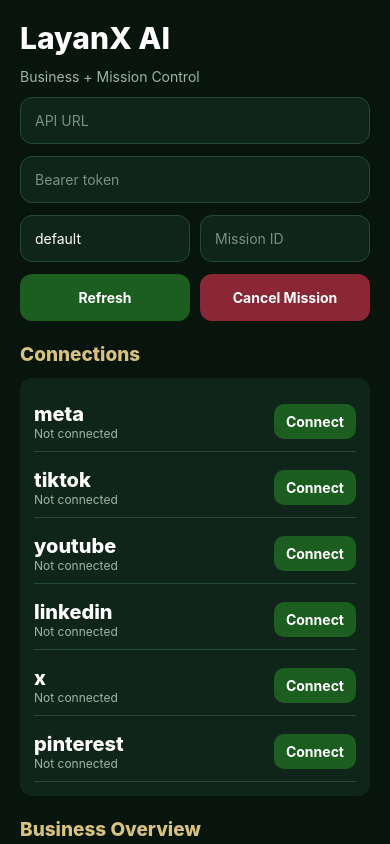
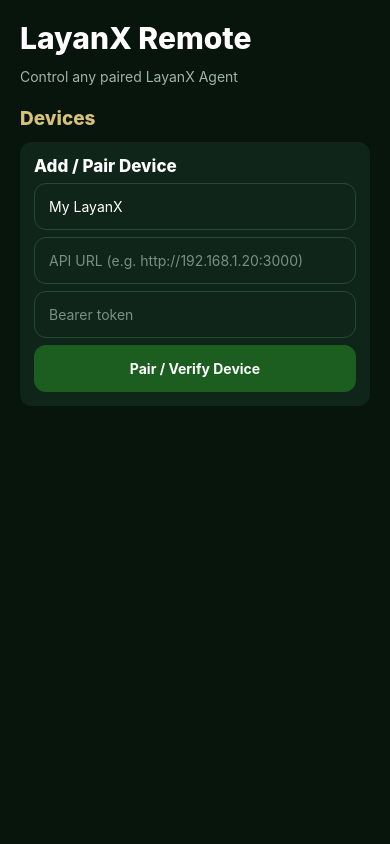
Before and after one commit to aswar0yousef-design/Layanx-Ai, a React Native app in the folder mobile/: screen / in a window 390 px wide. Built offline with nearby package versions, Linux system fonts and the light colour scheme.

Commit message:
feat: support multiple paired LayanX devices

```diff
--- a/mobile/App.tsx
+++ b/mobile/App.tsx
@@ -1,36 +1,72 @@
 import React,{useEffect,useMemo,useState}from"react";
-import{Linking,Pressable,SafeAreaView,ScrollView,StyleSheet,Text,TextInput,View}from"react-native";
+import{Pressable,SafeAreaView,ScrollView,StyleSheet,Text,TextInput,View}from"react-native";
 import*as SecureStore from"expo-secure-store";
-import{LayanXApi,MissionEvent}from"./src/api";
-const K={url:"layanx.url",token:"layanx.token",project:"layanx.project",mission:"layanx.mission"};
+import{DeviceIdentity,LayanXApi,MissionEvent}from"./src/api";
+
+type Device={name:string;url:string;token:string;deviceId:string};
+const K={devices:"layanx.devices",selected:"layanx.selected",project:"layanx.project",mission:"layanx.mission"};
+
 export default function App(){
- const[url,setUrl]=useState(""),[token,setToken]=useState(""),[project,setProject]=useState("default"),[mission,setMission]=useState(""),[events,setEvents]=useState<MissionEvent[]>([]);
- const[session,setSession]=useState<any>(null),[business,setBusiness]=useState<any>(null),[ads,setAds]=useState<any>(null),[connections,setConnections]=useState<any[]>([]),[error,setError]=useState("");
- useEffect(()=>{(async()=>{setUrl(await SecureStore.getItemAsync(K.url)||"");setToken(await SecureStore.getItemAsync(K.token)||"");setProject(await SecureStore.getItemAsync(K.project)||"default");setMission(await SecureStore.getItemAsync(K.mission)||"")})()},[]);
- const api=useMemo(()=>url&&token?new LayanXApi(url,token):null,[url,token]);
- async function save(){await Promise.all([SecureStore.setItemAsync(K.url,url.trim()),SecureStore.setItemAsync(K.token,token.trim()),SecureStore.setItemAsync(K.project,project.trim()),SecureStore.setItemAsync(K.mission,mission.trim())])}
- async function refresh(){if(!api)return;setError("");try{await save();const[b,a,oc]=await Promise.all([api.business(),api.ads(),api.oauthConnections()]);setBusiness(b.business);setAds(a.dashboard);setConnections(oc.connections??[]);setSession(await api.session(project.trim(),mission.trim()||undefined));if(mission.trim())setEvents((await api.events(project.trim(),mission.trim())).events)}catch(e){setError(e instanceof Error?e.message:"Request failed")}}
- async function connect(provider:string){if(!api)return;setError("");try{const r=await api.oauthConnect(provider,project.trim()||"default");await Linking.openURL(r.authorizationUrl);}catch(e){setError(e instanceof Error?e.message:"Connection failed")}}
- async function cancel(){if(!api||!mission.trim())return;setError("");try{await api.cancel(project.trim(),mission.trim());await refresh()}catch(e){setError(e instanceof Error?e.message:"Cancel failed")}}
+ const[devices,setDevices]=useState<Device[]>([]),[selected,setSelected]=useState(0),[deviceName,setDeviceName]=useState("My LayanX"),[deviceUrl,setDeviceUrl]=useState(""),[deviceToken,setDeviceToken]=useState("");
+ const[project,setProject]=useState("default"),[mission,setMission]=useState(""),[events,setEvents]=useState<MissionEvent[]>([]);
+ const[session,setSession]=useState<any>(null),[business,setBusiness]=useState<any>(null),[ads,setAds]=useState<any>(null),[connections,setConnections]=useState<any[]>([]),[error,setError]=useState(""),[status,setStatus]=useState("Not connected");
+ useEffect(()=>{(async()=>{try{
+   const raw=await SecureStore.getItemAsync(K.devices);const saved=raw?JSON.parse(raw):[];
+   setDevices(Array.isArray(saved)?saved:[]);
+   setSelected(Number(await SecureStore.getItemAsync(K.selected)||"0"));
+   setProject(await SecureStore.getItemAsync(K.project)||"default");setMission(await SecureStore.getItemAsync(K.mission)||"");
+ }catch(e){setError("Could not load saved devices")}})()},[]);
+ const device=devices[selected];
+ const api=useMemo(()=>device?new LayanXApi(device.url,device.token):null,[device]);
+ async function persist(next=devices,nextSelected=selected){await SecureStore.setItemAsync(K.devices,JSON.stringify(next));await SecureStore.setItemAsync(K.selected,String(nextSelected));await SecureStore.setItemAsync(K.project,project.trim());await SecureStore.setItemAsync(K.mission,mission.trim())}
+ async function addDevice(){
+   setError("");setStatus("Pairing…");
+   if(!deviceUrl.trim()||!deviceToken.trim()){setError("Device URL and token are required");return}
+   try{
+     const candidate=new LayanXApi(deviceUrl.trim().replace(/\/$/,""),deviceToken.trim());
+     const identity=(await candidate.identity()).device;
+     const d:Device={name:deviceName.trim()||identity.name,url:deviceUrl.trim().replace(/\/$/,""),token:deviceToken.trim(),deviceId:identity.deviceId};
+     const index=devices.findIndex(x=>x.deviceId===d.deviceId);const next=[...devices];
+     if(index>=0)next[index]=d;else next.push(d);
+     const nextSelected=index>=0?index:next.length-1;
+     setDevices(next);setSelected(nextSelected);setDeviceName("");setDeviceUrl("");setDeviceToken("");await persist(next,nextSelected);
+     setStatus("Paired: "+d.name);
+   }catch(e){setStatus("Pairing failed");setError(e instanceof Error?e.message:"Unable to pair device")}
+ }
+ async function refresh(){
+   if(!api){setError("Add a LayanX device first");return}
+   setError("");setStatus("Connecting…");
+   try{
+    await persist();const id=await api.identity();setStatus("🟢 "+id.device.name+" · "+id.device.deviceId);
+    const[b,a,oc]=await Promise.all([api.business(),api.ads(),api.oauthConnections()]);
+    setBusiness(b.business);setAds(a.dashboard);setConnections(oc.connections??[]);
+    setSession(await api.session(project.trim(),mission.trim()||undefined));
+    if(mission.trim())setEvents((await api.events(project.trim(),mission.trim())).events);
+   }catch(e){setStatus("🔴 Connection failed");setError(e instanceof Error?e.message:"Request failed")}
+ }
+ async function cancel(){if(!api||!mission.trim())return;try{await api.cancel(project.trim(),mission.trim());await refresh()}catch(e){setError(e instanceof Error?e.message:"Cancel failed")}}
+ function select(i:number){setSelected(i);setStatus("Selected: "+devices[i].name);void persist(devices,i)}
  return <SafeAreaView style={s.safe}><ScrollView contentContainerStyle={s.container}>
-  <Text style={s.title}>LayanX AI</Text><Text style={s.sub}>Business + Mission Control</Text>
-  <TextInput style={s.input} placeholder="API URL" placeholderTextColor="#799083" autoCapitalize="none" value={url} onChangeText={setUrl}/>
-  <TextInput style={s.input} placeholder="Bearer token" placeholderTextColor="#799083" secureTextEntry value={token} onChangeText={setToken}/>
-  <View style={s.row}><TextInput style={[s.input,s.half]} placeholder="Project ID" placeholderTextColor="#799083" value={project} onChangeText={setProject}/><TextInput style={[s.input,s.half]} placeholder="Mission ID" placeholderTextColor="#799083" value={mission} onChangeText={setMission}/></View>
-  <View style={s.row}><Pressable style={s.btn} onPress={refresh}><Text style={s.bt}>Refresh</Text></Pressable><Pressable style={s.danger} onPress={cancel}><Text style={s.bt}>Cancel Mission</Text></Pressable></View>
-  {!!error&&<Text style={s.err}>{error}</Text>}
-  <Text style={s.section}>Connections</Text>
-  <View style={s.card}>
-   {["meta","tiktok","youtube","linkedin","x","pinterest"].map(provider=>{const current=connections.find(x=>x.provider===provider);return <View style={s.connection} key={provider}><View style={{flex:1}}><Text style={s.big}>{provider}</Text><Text style={s.muted}>{current?current.accountId+" · connected":"Not connected"}</Text></View><Pressable style={s.smallBtn} onPress={()=>connect(provider)}><Text style={s.bt}>{current?"Reconnect":"Connect"}</Text></Pressable></View>})}
+  <Text style={s.title}>LayanX Remote</Text><Text style={s.sub}>Control any paired LayanX Agent</Text>
+  <Text style={s.section}>Devices</Text>
+  {devices.map((d,i)=><Pressable key={d.deviceId} style={[s.card,i===selected&&s.selected]} onPress={()=>select(i)}><Text style={s.big}>{i===selected?"✓ ":""}{d.name}</Text><Text style={s.muted}>{d.deviceId} · {d.url}</Text></Pressable>)}
+  <View style={s.card}><Text style={s.big}>Add / Pair Device</Text>
+   <TextInput style={s.input} placeholder="Device name" placeholderTextColor="#799083" value={deviceName} onChangeText={setDeviceName}/>
+   <TextInput style={s.input} placeholder="API URL (e.g. http://192.168.1.20:3000)" placeholderTextColor="#799083" autoCapitalize="none" value={deviceUrl} onChangeText={setDeviceUrl}/>
+   <TextInput style={s.input} placeholder="Bearer token" placeholderTextColor="#799083" secureTextEntry value={deviceToken} onChangeText={setDeviceToken}/>
+   <Pressable style={s.btn} onPress={addDevice}><Text style={s.bt}>Pair / Verify Device</Text></Pressable>
   </View>
-  <Text style={s.section}>Business Overview</Text>
-  <View style={s.grid}>
-   <Card label="Stores" value={business?.stores}/><Card label="Products" value={business?.products}/><Card label="Orders" value={business?.orders}/><Card label="Order Value" value={business?.orderValue}/><Card label="Content" value={business?.content}/><Card label="Published" value={business?.publishedContent}/><Card label="Scheduled" value={business?.scheduledContent}/><Card label="Campaigns" value={business?.campaigns}/>
-  </View>
-  <Text style={s.section}>Paid Ads</Text><View style={s.card}><Text style={s.big}>{ads?.roas?.toFixed?.(2)??"0.00"} ROAS</Text><Text style={s.muted}>Spend {ads?.spend??0} · Revenue {ads?.revenue??0} · Conversions {ads?.conversions??0}</Text><Text style={s.muted}>{ads?.activeCampaigns??0} active campaigns</Text></View>
-  <Text style={s.section}>Mission Session</Text><View style={s.card}><Text style={s.muted}>{session?JSON.stringify(session,null,2):"No session loaded."}</Text></View>
-  <Text style={s.section}>Mission Events</Text>{events.slice().reverse().map(e=><View style={s.event} key={e.id}><Text style={s.type}>{e.type}</Text><Text style={s.muted}>{new Date(e.timestamp).toLocaleString()}</Text>{e.message&&<Text style={s.msg}>{e.message}</Text>}</View>)}
+  {!!device&&<><Text style={s.muted}>{status}</Text>
+   <View style={s.row}><TextInput style={[s.input,s.half]} placeholder="Project ID" placeholderTextColor="#799083" value={project} onChangeText={setProject}/><TextInput style={[s.input,s.half]} placeholder="Mission ID" placeholderTextColor="#799083" value={mission} onChangeText={setMission}/></View>
+   <View style={s.row}><Pressable style={s.btn} onPress={refresh}><Text style={s.bt}>Refresh / Control</Text></Pressable><Pressable style={s.danger} onPress={cancel}><Text style={s.bt}>Cancel Mission</Text></Pressable></View>
+   {!!error&&<Text style={s.err}>{error}</Text>}
+   <Text style={s.section}>Connections</Text><View style={s.card}>{connections.map((x:any)=><Text key={x.id??x.accountId} style={s.muted}>{x.provider} · {x.accountId} · connected</Text>)}</View>
+   <Text style={s.section}>Business Overview</Text><View style={s.grid}><Card label="Stores" value={business?.stores}/><Card label="Products" value={business?.products}/><Card label="Orders" value={business?.orders}/><Card label="Order Value" value={business?.orderValue}/><Card label="Content" value={business?.content}/><Card label="Published" value={business?.publishedContent}/><Card label="Scheduled" value={business?.scheduledContent}/><Card label="Campaigns" value={business?.campaigns}/></View>
+   <Text style={s.section}>Paid Ads</Text><View style={s.card}><Text style={s.big}>{ads?.roas?.toFixed?.(2)??"0.00"} ROAS</Text><Text style={s.muted}>Spend {ads?.spend??0} · Revenue {ads?.revenue??0} · Conversions {ads?.conversions??0}</Text></View>
+   <Text style={s.section}>Mission Session</Text><View style={s.card}><Text style={s.muted}>{session?JSON.stringify(session,null,2):"No session loaded."}</Text></View>
+   <Text style={s.section}>Mission Events</Text>{events.slice().reverse().map(e=><View style={s.event} key={e.id}><Text style={s.type}>{e.type}</Text><Text style={s.muted}>{new Date(e.timestamp).toLocaleString()}</Text>{e.message&&<Text style={s.msg}>{e.message}</Text>}</View>)}
+  </>}
  </ScrollView></SafeAreaView>
 }
 function Card({label,value}:{label:string;value:any}){return <View style={s.small}><Text style={s.muted}>{label}</Text><Text style={s.big}>{value??"—"}</Text></View>}
-const s=StyleSheet.create({safe:{flex:1,backgroundColor:"#07150d"},container:{padding:20,gap:12},title:{color:"#fff",fontSize:30,fontWeight:"800"},sub:{color:"#9fb5a5"},input:{flex:1,backgroundColor:"#10251a",color:"#fff",borderWidth:1,borderColor:"#254a34",borderRadius:12,padding:14},half:{minWidth:0},row:{flexDirection:"row",gap:10},btn:{flex:1,backgroundColor:"#1b5e20",padding:15,borderRadius:12,alignItems:"center"},danger:{flex:1,backgroundColor:"#8b2635",padding:15,borderRadius:12,alignItems:"center"},bt:{color:"#fff",fontWeight:"700"},err:{color:"#ff9d9d"},section:{color:"#d8c27a",fontSize:19,fontWeight:"800",marginTop:10},grid:{flexDirection:"row",flexWrap:"wrap",gap:10},small:{width:"47%",backgroundColor:"#10251a",borderRadius:12,padding:14},card:{backgroundColor:"#10251a",borderRadius:12,padding:14,gap:6},event:{backgroundColor:"#10251a",borderRadius:12,padding:14,gap:5},connection:{flexDirection:"row",alignItems:"center",paddingVertical:10,borderBottomWidth:1,borderBottomColor:"#254a34"},smallBtn:{backgroundColor:"#1b5e20",paddingVertical:9,paddingHorizontal:12,borderRadius:10},type:{color:"#d8c27a",fontWeight:"800"},msg:{color:"#fff"},big:{color:"#fff",fontSize:20,fontWeight:"800"},muted:{color:"#9fb5a5",fontSize:12}});
+const s=StyleSheet.create({safe:{flex:1,backgroundColor:"#07150d"},container:{padding:20,gap:12},title:{color:"#fff",fontSize:30,fontWeight:"800"},sub:{color:"#9fb5a5"},input:{backgroundColor:"#10251a",color:"#fff",borderWidth:1,borderColor:"#254a34",borderRadius:12,padding:14},half:{flex:1,minWidth:0},row:{flexDirection:"row",gap:10},btn:{flex:1,backgroundColor:"#1b5e20",padding:15,borderRadius:12,alignItems:"center"},danger:{flex:1,backgroundColor:"#8b2635",padding:15,borderRadius:12,alignItems:"center"},bt:{color:"#fff",fontWeight:"700"},err:{color:"#ff9d9d"},section:{color:"#d8c27a",fontSize:19,fontWeight:"800",marginTop:10},grid:{flexDirection:"row",flexWrap:"wrap",gap:10},small:{width:"47%",backgroundColor:"#10251a",borderRadius:12,padding:14},card:{backgroundColor:"#10251a",borderRadius:12,padding:14,gap:7},selected:{borderWidth:1,borderColor:"#d8c27a"},event:{backgroundColor:"#10251a",borderRadius:12,padding:14,gap:5},type:{color:"#d8c27a",fontWeight:"800"},msg:{color:"#fff"},big:{color:"#fff",fontSize:17,fontWeight:"800"},muted:{color:"#9fb5a5",fontSize:12}});
```
